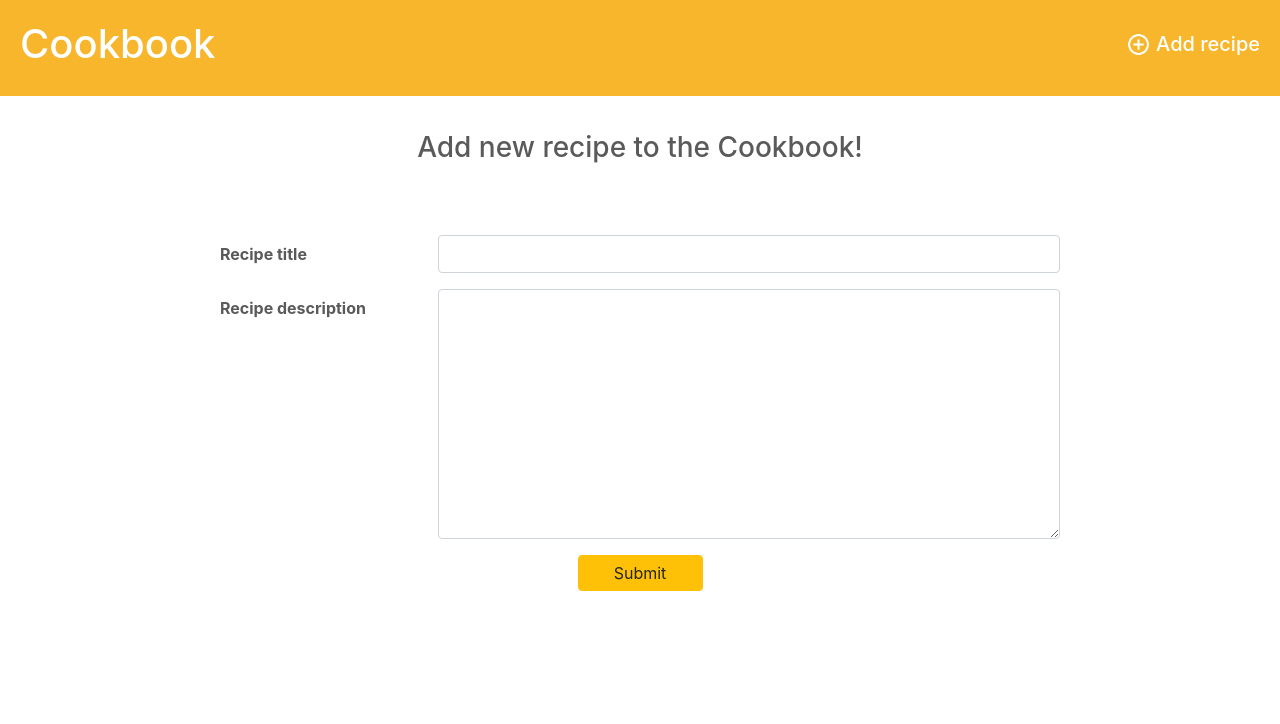
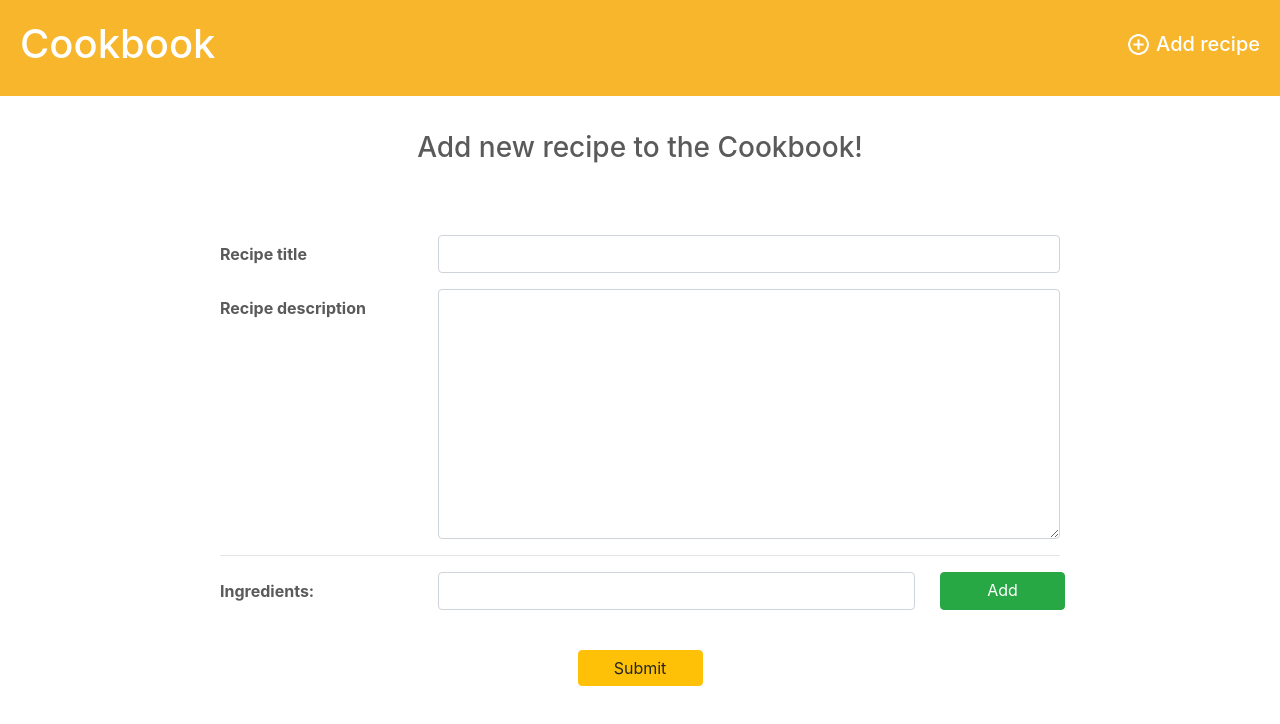
Before and after one commit to Twixs/Cookbook, a React app in the folder client/: page /add-recipe in a window 1280 px wide. Shown: the top 724 px of the page. Built offline with nearby package versions, Linux system fonts and the light colour scheme.

Commit message:
removed unnecessary files and add ingredients sceleto

```diff
--- a/client/src/App.js
+++ b/client/src/App.js
@@ -1,4 +1,4 @@
-import React, { Component } from 'react';
+import React from 'react';
 import { BrowserRouter as Router, Route } from 'react-router-dom';
 import 'bootstrap/dist/css/bootstrap.min.css';
 
@@ -7,24 +7,10 @@ import Home from './components/home/home.component';
 import Header from './components/header/header.component';
 import AddRecipe from './components/add-recipe/add-recipe.component';
 import EditRecipe from './components/edit-recipe/edit-recipe.component';
-import Spinner from './components/spinner/spinner.component';
 
-import LoaderContext from './loader-context';
-
-class App extends Component {
-  state = {
-    isLoading: true,
-  };
-
-  setLoading = (bool) => {
-    this.setState({ isLoading: bool });
-  };
-
-  render() {
+const App = () => {
   return (
-      <LoaderContext.Provider value={{ isLoading: this.state.isLoading, setLoading: this.setLoading }}>
     <Router>
-          <Spinner show={this.state.isLoading} />
       <Header />
       <Route exact path="/">
         <Home />
@@ -36,9 +22,7 @@ class App extends Component {
         <EditRecipe />
       </Route>
     </Router>
-      </LoaderContext.Provider>
   );
-  }
 }
 
 export default App;
--- a/client/src/components/add-recipe/add-recipe.component.js
+++ b/client/src/components/add-recipe/add-recipe.component.js
@@ -1,7 +1,8 @@
-import React, { Component } from 'react';
+import React, { Component, createRef } from 'react';
 import { withRouter } from 'react-router-dom';
 import { connect } from 'react-redux';
 import { Button, Form, FormGroup, Label, Input, Col } from 'reactstrap';
+import HighlightOffIcon from '@material-ui/icons/HighlightOff';
 
 import classes from './add-recipe.module.scss';
 
@@ -13,8 +14,15 @@ class AddRecipe extends Component {
     this.state = {
       name: '',
       description: '',
+      ingredients: [],
     };
+
+    this.inputIngredientRef = createRef();
   }
+
+  validateField = (e) => {
+    this.setState({ [e.target.name]: e.target.value });
+  };
 
   submitForm = (e) => {
     e.preventDefault();
@@ -24,9 +32,29 @@ class AddRecipe extends Component {
     }
   };
 
-  validateField = (e) => {
-    this.setState({ [e.target.name]: e.target.value });
-  };
+  handleIngredientChange = (e) => {
+    this.inputIngredientRef.current.value = e.target.value;
+  }
+
+  handleIngredientSubmit = (e) => {
+    let ingredient = {
+      id: this.state.ingredients.length + 1,
+      value: this.inputIngredientRef.current.value
+    }
+    this.setState((state) => ({
+      ingredients: [
+        ...state.ingredients,
+        ingredient
+      ]
+    }));
+  }
+
+  removeItem = (e, id) => {
+    const list = [...this.state.ingredients];
+    const idx = list.findIndex(ingredient => ingredient.id === id);
+    list.splice(idx, 1);
+    this.setState({ ingredients: list })
+  }
 
   render() {
     return (
@@ -52,9 +80,42 @@ class AddRecipe extends Component {
                 name="description"
                 className={classes.description}
                 onChange={(e) => this.validateField(e)}
-              ></Input>
+              />
             </Col>
           </FormGroup>
+          <hr />
+          <FormGroup row className={classes.ingredientsList}>
+            <Label sm={3} for="recipeIngredient" className={classes.label}>Ingredients:</Label>
+            <Col sm={7}>
+              <Input
+                id="recipeIngredient"
+                type="text"
+                name="ingredient"
+                onChange={(e) => this.handleIngredientChange(e)}
+                ref={this.inputIngredientRef}
+              />
+            </Col>
+            <Button
+              color="success"
+              className={classes.formButton}
+              onClick={this.handleIngredientSubmit}>
+              Add
+              </Button>
+          </FormGroup>
+          {this.state.ingredients.length > 0 &&
+            <ul className={classes.list}>
+              {this.state.ingredients.map(({ value, id }) => {
+                return <li key={id}>
+                  <HighlightOffIcon
+                    color="error"
+                    onClick={(e) => this.removeItem(e, id)}
+                  />
+                  <p>{value}</p>
+                </li>
+              })}
+            </ul>
+          }
+          <br />
           <Button color="warning" className={classes.formButton}>
             Submit
           </Button>
--- a/client/src/components/add-recipe/add-recipe.module.scss
+++ b/client/src/components/add-recipe/add-recipe.module.scss
@@ -27,5 +27,15 @@
       padding: 5px;
       width: 125px;
     }
+    .list {
+      list-style-type: none;
+      padding: 35px 10px 10px 10px;
+      li {
+        display: flex;
+        p {
+          padding-left: 15px;
+        }
+      }
+    }
   }
 }
--- a/client/src/components/edit-recipe/edit-recipe.component.js
+++ b/client/src/components/edit-recipe/edit-recipe.component.js
@@ -29,7 +29,7 @@ const EditRecipe = props => {
 
   const handleSubmit = (e) => {
     e.preventDefault();
-    if (recipe.name.trim() && recipe.description.trim()) {
+    if (name.trim() && description.trim()) {
       const newRecipe = { id, name, description };
       props.editRecipe(newRecipe);
       props.history.push('/');
@@ -46,7 +46,7 @@ const EditRecipe = props => {
 
   return (
     <div className={classes.editRecipeBlock}>
-      <h3 className={classes.pageTitle}>Edit "{name}" recipe</h3>
+      <h3 className={classes.pageTitle}>Edit "{recipe.name}" recipe</h3>
       <Form className={classes.editForm} onSubmit={(e) => handleSubmit(e)}>
         <FormGroup row>
           <Label sm={3} for="recipeTitle" className={classes.label}>
--- a/client/src/components/header/header.component.js
+++ b/client/src/components/header/header.component.js
@@ -11,7 +11,7 @@ const Header = () => {
       </Link>
       <Link to="/add-recipe">
         <h5>
-          <img className={classes.addIcon} src={add_icon}></img>
+          <img className={classes.addIcon} src={add_icon} alt="Add recipe"></img>
           Add recipe
         </h5>
       </Link>
--- a/client/src/index.js
+++ b/client/src/index.js
@@ -7,9 +7,11 @@ import * as serviceWorker from './serviceWorker';
 import store from './store';
 
 import SnackbarMessage from './components/snackbar/snackbar.component';
+import Spinner from './components/spinner/spinner.component';
 
 ReactDOM.render(
     <Provider store={store}>
+        <Spinner />
         <App />
         <SnackbarMessage />
     </Provider>,
--- a/client/src/loader-context.js
+++ /dev/null
@@ -1,6 +0,0 @@
-import React, { createContext } from 'react';
-
-export default createContext({
-  isLoading: true,
-  setLoading: () => {},
-});
```
Lines whose indentation alone changed are shown as unchanged.
